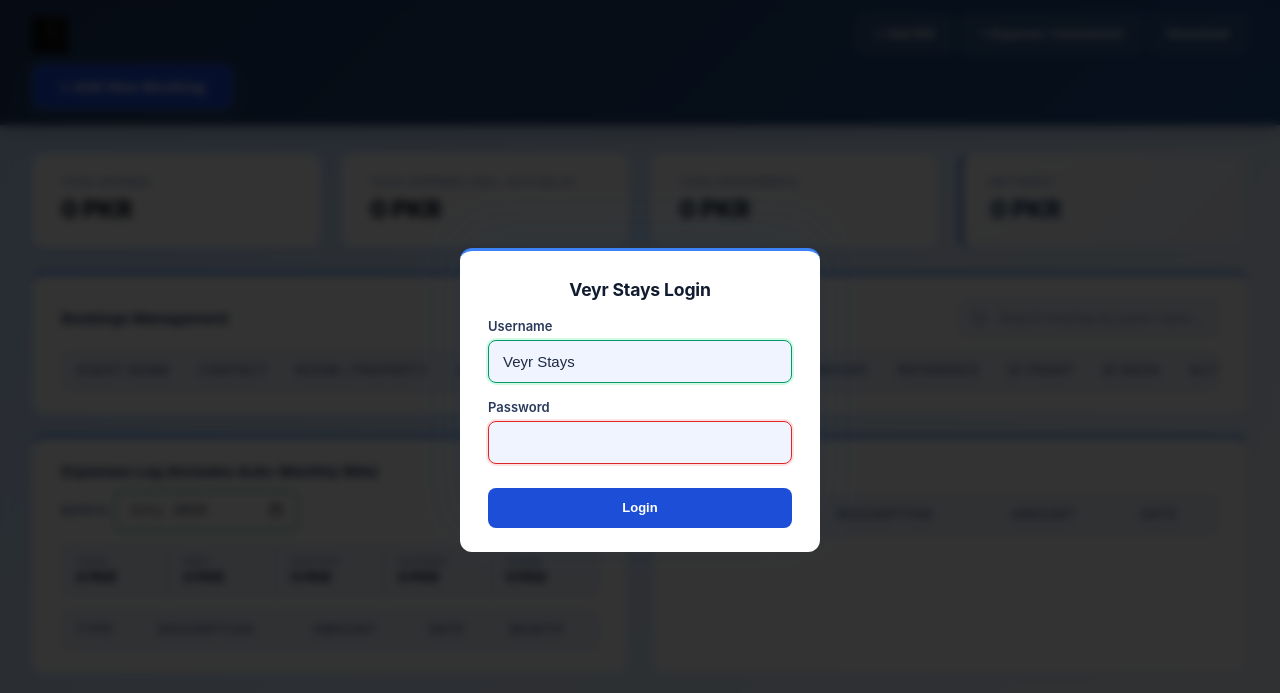
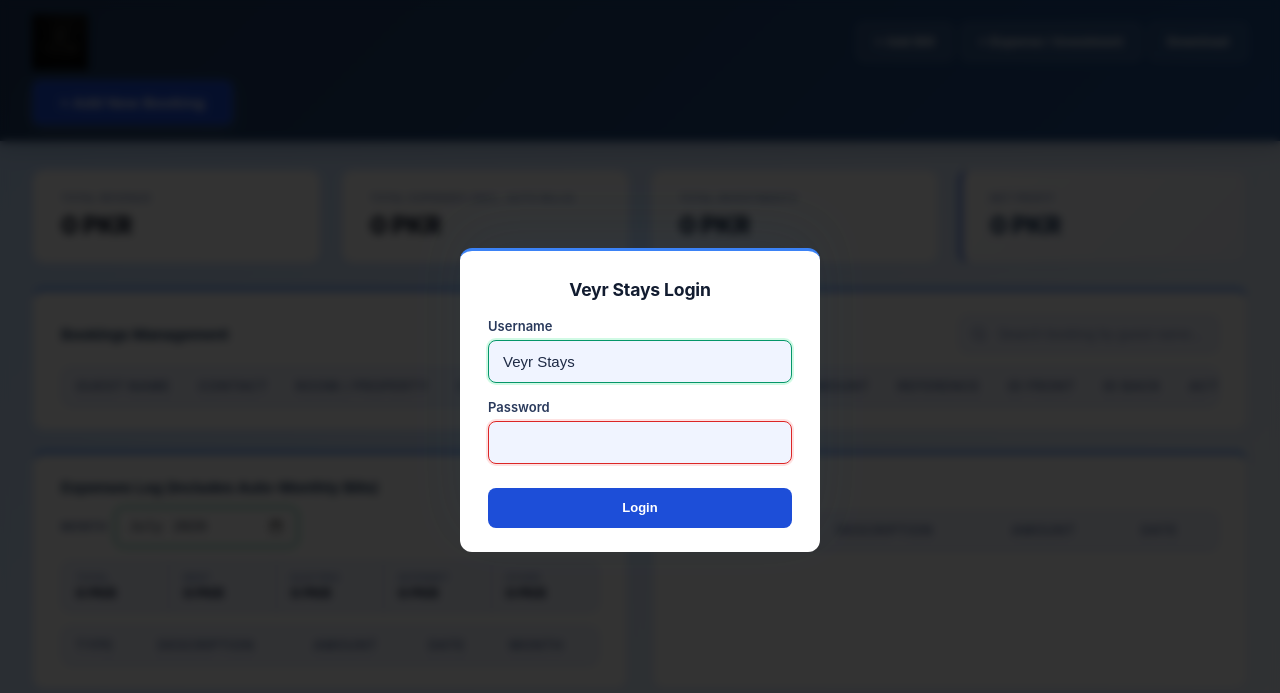
Before and after one commit to bilal-elahi/veyr-stays-system, a website: page public/index.html in a window 1280 px wide. Drawn offline with Linux system fonts and the light colour scheme; no server answers.

Commit message:
fix: increase logo size

```diff
--- a/public/style.css
+++ b/public/style.css
@@ -86,9 +86,15 @@
 }
 
 .app-logo {
-    height: 36px;
+    height: 48px;
     width: auto;
     display: block;
+}
+
+@media (min-width: 768px) {
+    .app-logo {
+        height: 56px;
+    }
 }
 
 .app-header h1::before {
```
